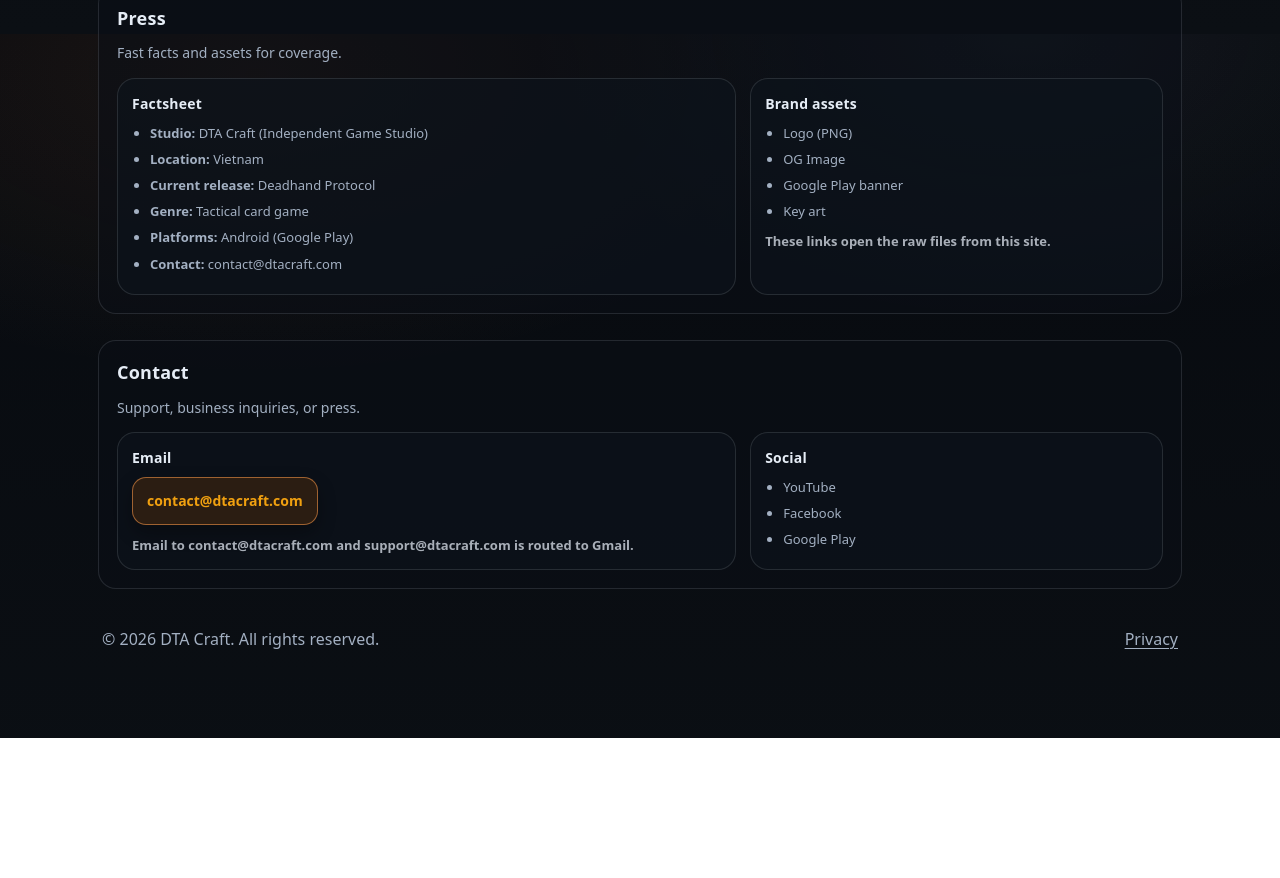
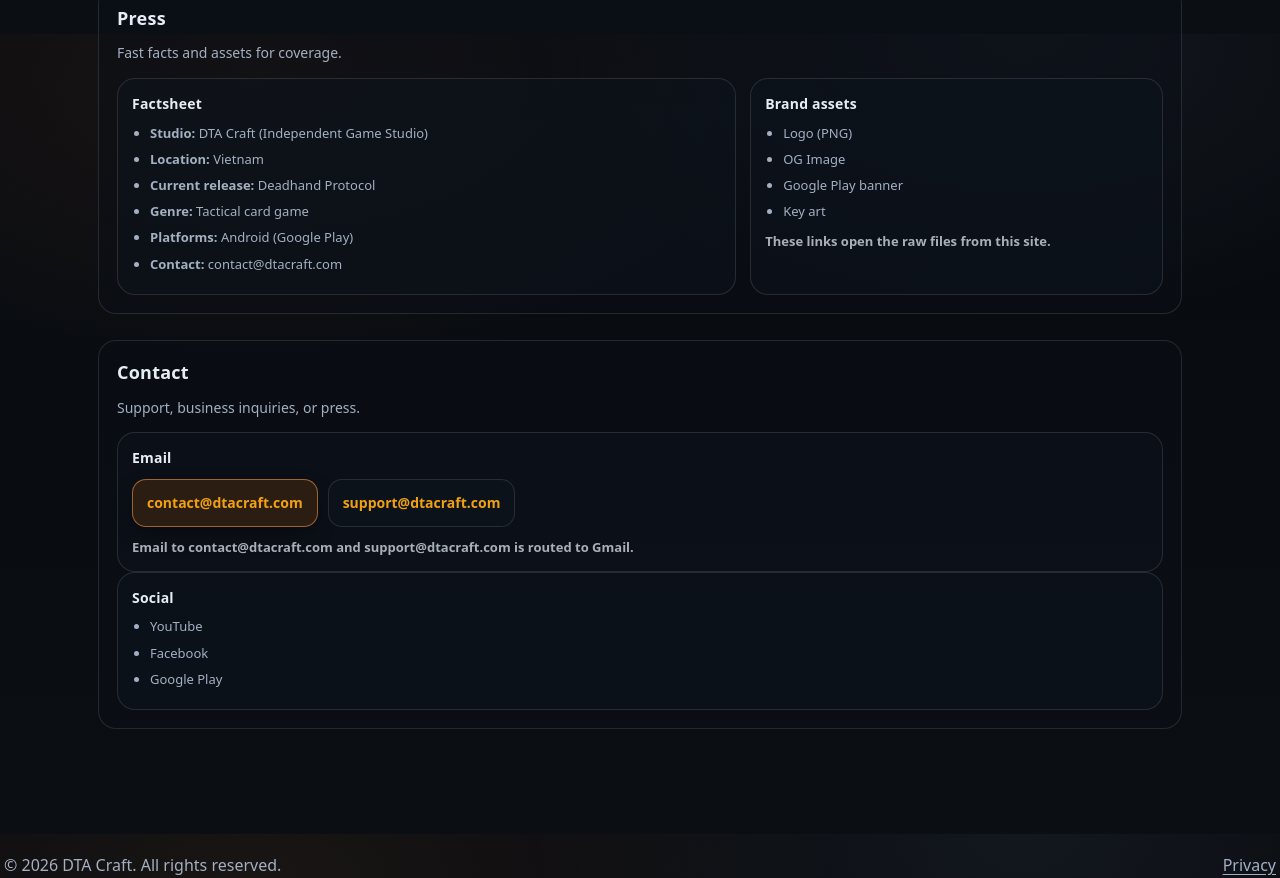
Before and after one commit to dtacraft/dtacraft-site, a plain HTML site: page dtacraft-site/index.html in a window 1280 px wide. Shown: the part 3166-4044 px from the top of the page. Before the commit the page ends 3904 px from the top, so only its background shows below. Drawn offline with Linux system fonts and the light colour scheme.

Commit message:
Update index.html

```diff
--- a/dtacraft-site/index.html
+++ b/dtacraft-site/index.html
@@ -565,12 +565,14 @@
         <h2>Contact</h2>
         <p class="desc">Support, business inquiries, or press.</p>
 
-        <div class="twoCol">
           <div class="mini">
             <h4>Email</h4>
-            <p style="margin:0;color:var(--muted);font-size:14px">
+
+            <div class="actions" style="margin-top:10px">
               <a class="btn primary" href="mailto:contact@dtacraft.com">contact@dtacraft.com</a>
-            </p>
+              <a class="btn" href="mailto:support@dtacraft.com">support@dtacraft.com</a>
+            </div>
+
             <p class="note">
               Email to <strong>contact@dtacraft.com</strong> and <strong>support@dtacraft.com</strong> is routed to Gmail.
             </p>
```
